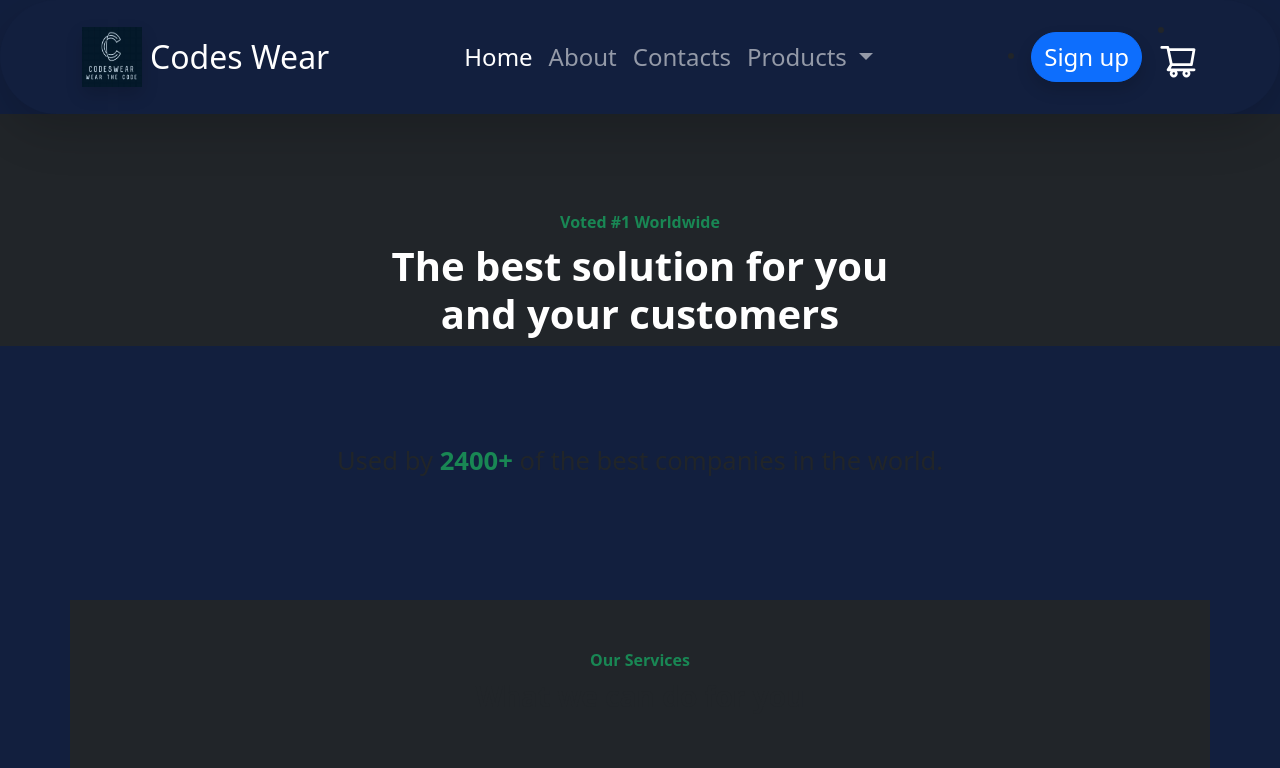
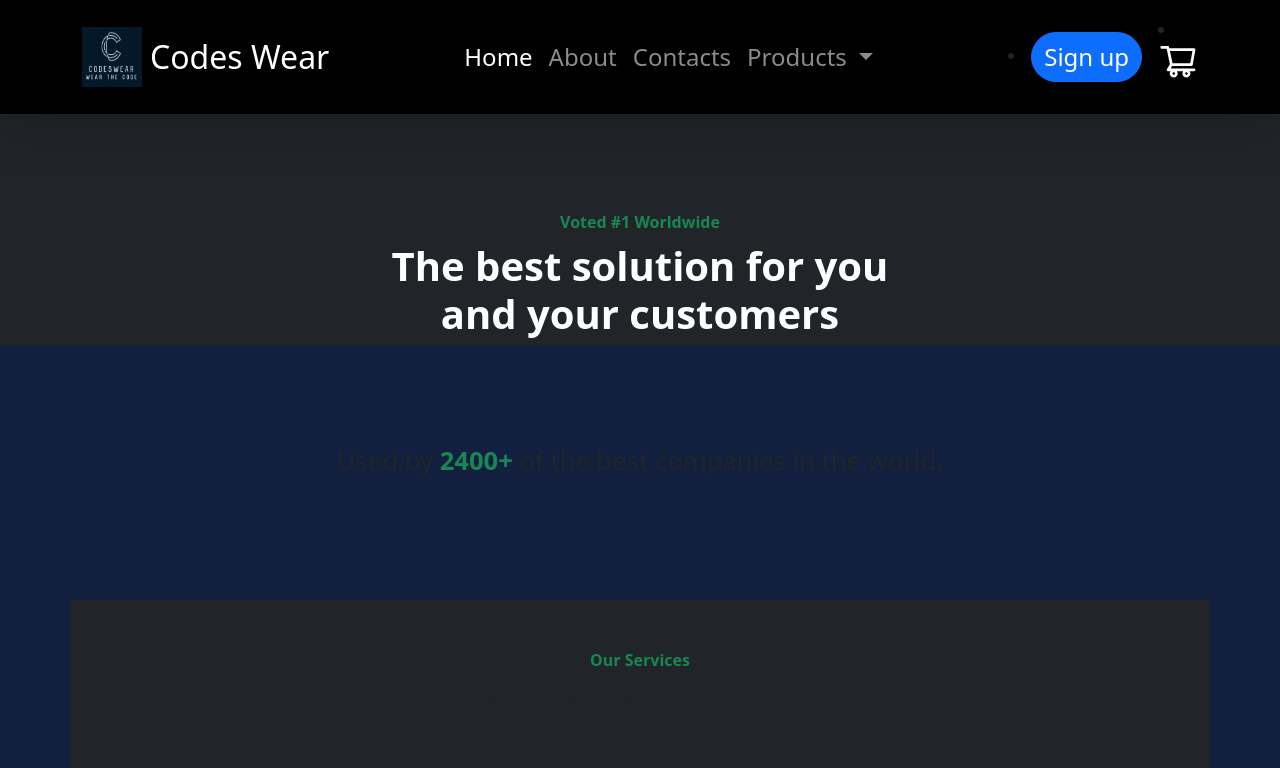
Before and after one commit to BUFONJOKER/CODES-WEAR, a Next.js app: page / in a window 1280 px wide. Shown: the top 768 px of the page. Built offline with nearby package versions, Linux system fonts and the light colour scheme.

Commit message:
color changed

```diff
--- a/components/Navbar.js
+++ b/components/Navbar.js
@@ -6,8 +6,8 @@ import { AiOutlineShoppingCart } from "react-icons/ai";
 export default function Navbar() {
   return (
     <nav
-      className="navbar shadow-lg rounded-pill navbar-expand-md sticky-top py-3 navbar-dark"
-      style={{ backgroundColor: "#121F3E" }}
+      className="navbar shadow-lg navbar-expand-md sticky-top py-3 navbar-dark"
+      style={{ backgroundColor: "black" }}
       id="mainNav"
     >
       <div className="container">
```
